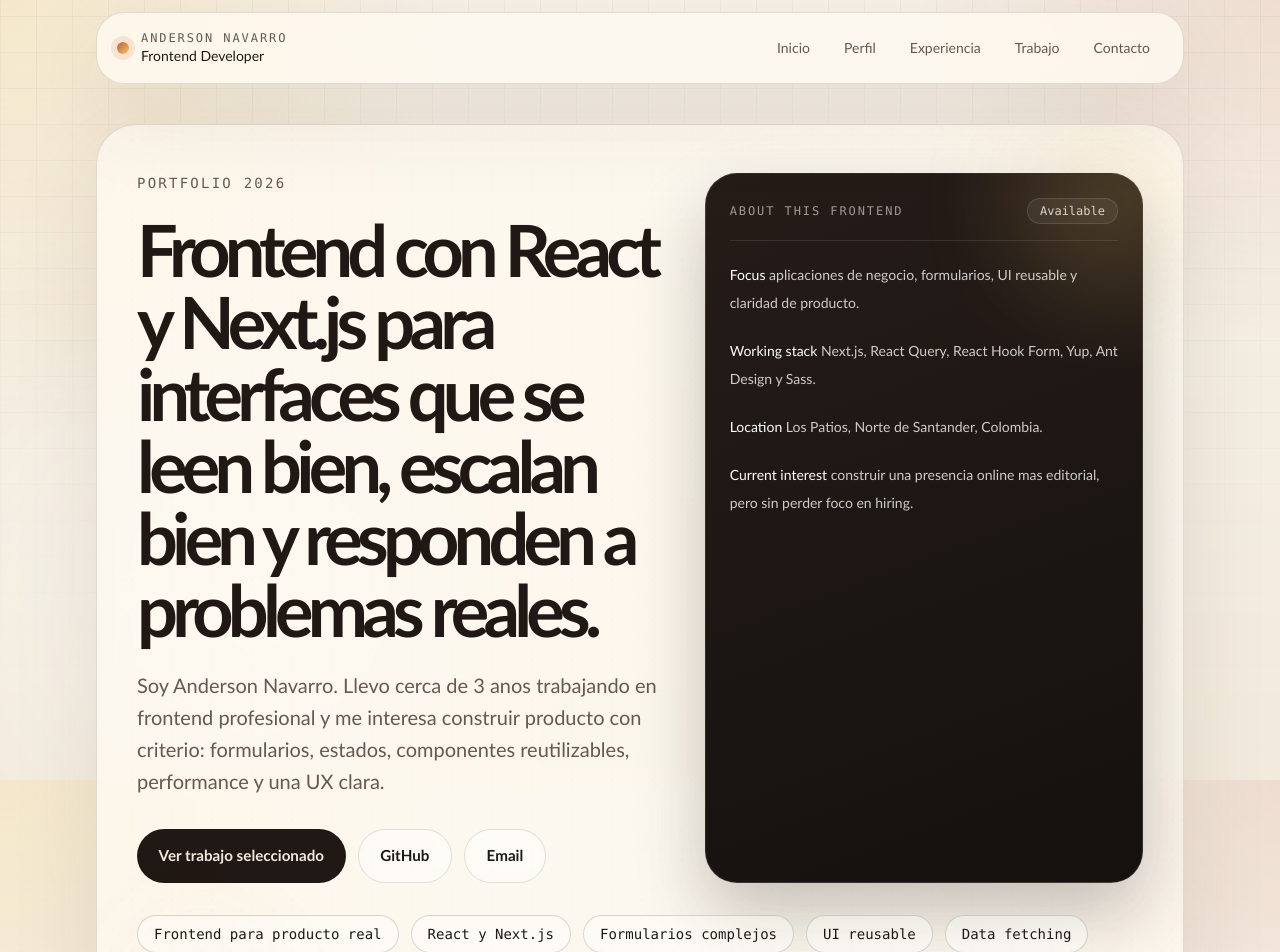
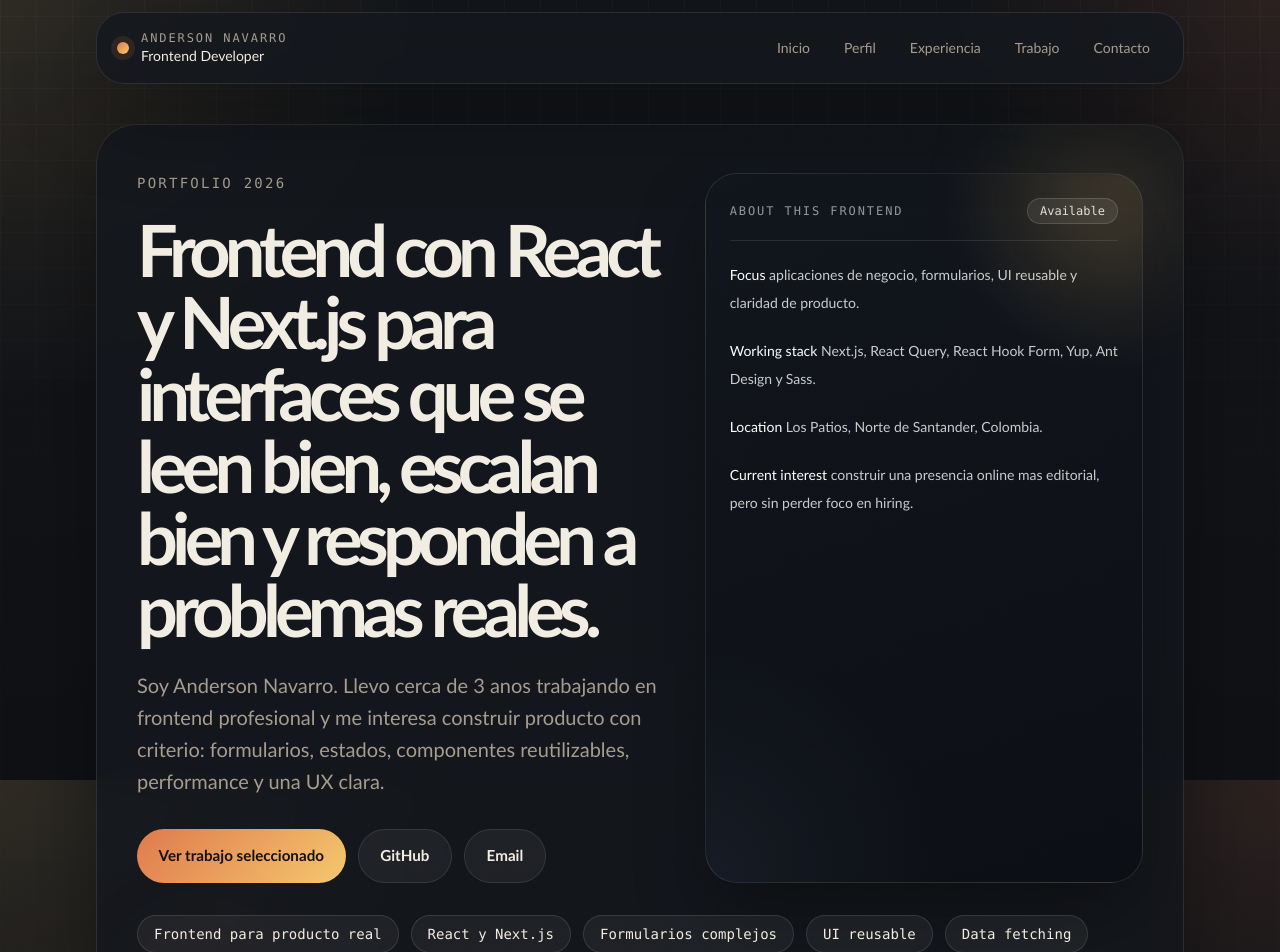
Before and after one commit to andersonNB/anderson-portfolio, a Next.js app: page / in a window 1280 px wide. Shown: the part 20-972 px from the top of the page. Built offline with nearby package versions, Linux system fonts and the light colour scheme.

Commit message:
feat: add dark editorial palette (#4)
Co-authored-by: AndersonnbNE <a.navarro@nelumbo.com.co>

```diff
--- a/src/app/globals.css
+++ b/src/app/globals.css
@@ -1,15 +1,15 @@
 @import "tailwindcss";
 
 :root {
-  --background: #f2eadc;
-  --foreground: #201814;
-  --surface: rgba(255, 250, 241, 0.78);
-  --surface-strong: #fbf4e8;
-  --muted: #65584f;
-  --line: rgba(22, 17, 15, 0.12);
-  --accent: #bd5b37;
-  --accent-soft: #f0c86d;
-  --panel-shadow: 0 30px 90px rgba(56, 37, 23, 0.1);
+  --background: #0f1115;
+  --foreground: #f2ede3;
+  --surface: rgba(20, 24, 30, 0.86);
+  --surface-strong: #171c24;
+  --muted: #a59d90;
+  --line: rgba(255, 245, 230, 0.1);
+  --accent: #e07a4d;
+  --accent-soft: #f4c86f;
+  --panel-shadow: 0 30px 90px rgba(0, 0, 0, 0.32);
 }
 
 @theme inline {
@@ -33,10 +33,10 @@ body {
   color: var(--foreground);
   font-family: "Trebuchet MS", "Segoe UI", sans-serif;
   background-image:
-    radial-gradient(circle at top left, rgba(240, 200, 109, 0.24), transparent 30%),
-    radial-gradient(circle at top right, rgba(189, 91, 55, 0.14), transparent 24%),
-    radial-gradient(circle at 20% 80%, rgba(255, 255, 255, 0.56), transparent 28%),
-    linear-gradient(to bottom, rgba(255, 255, 255, 0.35), rgba(255, 255, 255, 0));
+    radial-gradient(circle at top left, rgba(244, 200, 111, 0.12), transparent 28%),
+    radial-gradient(circle at top right, rgba(224, 122, 77, 0.12), transparent 22%),
+    radial-gradient(circle at 50% 120%, rgba(87, 107, 149, 0.12), transparent 38%),
+    linear-gradient(to bottom, rgba(255, 255, 255, 0.02), rgba(255, 255, 255, 0));
 }
 
 body::before {
@@ -45,8 +45,8 @@ body::before {
   inset: 0;
   pointer-events: none;
   background-image:
-    linear-gradient(rgba(31, 20, 15, 0.04) 1px, transparent 1px),
-    linear-gradient(90deg, rgba(31, 20, 15, 0.04) 1px, transparent 1px);
+    linear-gradient(rgba(255, 245, 230, 0.03) 1px, transparent 1px),
+    linear-gradient(90deg, rgba(255, 245, 230, 0.03) 1px, transparent 1px);
   background-size: 36px 36px;
   mask-image: linear-gradient(to bottom, rgba(0, 0, 0, 0.9), transparent 92%);
 }
@@ -57,7 +57,7 @@ a {
 }
 
 ::selection {
-  background: rgba(212, 87, 46, 0.18);
+  background: rgba(224, 122, 77, 0.28);
 }
 
 .grain {
@@ -70,9 +70,9 @@ a {
   inset: 0;
   pointer-events: none;
   background-image:
-    radial-gradient(rgba(22, 17, 15, 0.08) 0.6px, transparent 0.8px);
+    radial-gradient(rgba(255, 245, 230, 0.08) 0.6px, transparent 0.8px);
   background-size: 10px 10px;
-  opacity: 0.4;
+  opacity: 0.2;
 }
 
 .section-card {
@@ -92,8 +92,8 @@ a {
 
 .lift-card:hover {
   transform: translateY(-4px);
-  border-color: rgba(189, 91, 55, 0.24);
-  box-shadow: 0 18px 40px rgba(42, 28, 18, 0.1);
+  border-color: rgba(224, 122, 77, 0.32);
+  box-shadow: 0 18px 40px rgba(0, 0, 0, 0.24);
 }
 
 .eyebrow {
@@ -103,15 +103,15 @@ a {
 }
 
 .retro-label {
-  border: 1px solid rgba(22, 17, 15, 0.16);
-  background: rgba(255, 255, 255, 0.42);
+  border: 1px solid rgba(255, 245, 230, 0.12);
+  background: rgba(255, 255, 255, 0.05);
   font-family: "Consolas", "Courier New", monospace;
 }
 
 .retro-label-dark {
-  border: 1px solid rgba(255, 255, 255, 0.12);
-  background: rgba(255, 255, 255, 0.06);
-  color: rgba(255, 255, 255, 0.8);
+  border: 1px solid rgba(255, 255, 255, 0.14);
+  background: rgba(255, 255, 255, 0.08);
+  color: rgba(255, 255, 255, 0.86);
   font-family: "Consolas", "Courier New", monospace;
 }
 
@@ -125,7 +125,7 @@ a {
   height: 0.75rem;
   border-radius: 999px;
   background: linear-gradient(135deg, var(--accent), var(--accent-soft));
-  box-shadow: 0 0 0 6px rgba(212, 87, 46, 0.12);
+  box-shadow: 0 0 0 6px rgba(224, 122, 77, 0.12);
 }
 
 .retro-number {
@@ -139,7 +139,7 @@ a {
 
 .retro-link:hover {
   border-color: var(--line);
-  background: rgba(255, 255, 255, 0.4);
+  background: rgba(255, 255, 255, 0.06);
   color: var(--foreground);
 }
 
@@ -167,17 +167,17 @@ a {
 }
 
 .cta-primary {
-  background: var(--foreground);
-  color: var(--background);
+  background: linear-gradient(135deg, var(--accent), var(--accent-soft));
+  color: #16110e;
 }
 
 .cta-secondary {
   border: 1px solid var(--line);
-  background: rgba(255, 255, 255, 0.42);
+  background: rgba(255, 255, 255, 0.05);
 }
 
 .cta-secondary:hover {
-  background: rgba(255, 255, 255, 0.72);
+  background: rgba(255, 255, 255, 0.1);
 }
 
 .terminal-card {
@@ -191,9 +191,10 @@ a {
 .editorial-panel {
   border: 1px solid rgba(255, 255, 255, 0.1);
   background:
-    radial-gradient(circle at top right, rgba(240, 200, 109, 0.1), transparent 24%),
-    linear-gradient(160deg, #251c18, #15110f);
-  box-shadow: 0 32px 70px rgba(17, 13, 10, 0.24);
+    radial-gradient(circle at top right, rgba(244, 200, 111, 0.1), transparent 24%),
+    radial-gradient(circle at bottom left, rgba(87, 107, 149, 0.12), transparent 28%),
+    linear-gradient(160deg, #12161d, #0c0f14);
+  box-shadow: 0 32px 70px rgba(0, 0, 0, 0.32);
 }
 
 .terminal-dot {
@@ -225,14 +226,14 @@ a {
 
 .project-link:hover {
   transform: translateY(-3px);
-  border-color: rgba(189, 91, 55, 0.24);
-  background: rgba(255, 255, 255, 0.62);
+  border-color: rgba(224, 122, 77, 0.28);
+  background: rgba(255, 255, 255, 0.08);
 }
 
 .quote-panel {
-  border: 1px solid rgba(22, 17, 15, 0.12);
+  border: 1px solid rgba(255, 245, 230, 0.1);
   background:
-    linear-gradient(180deg, rgba(255, 255, 255, 0.62), rgba(255, 255, 255, 0.36));
+    linear-gradient(180deg, rgba(255, 255, 255, 0.06), rgba(255, 255, 255, 0.03));
 }
 
 .contact-card {
@@ -242,7 +243,7 @@ a {
   justify-content: flex-start;
   border: 1px solid var(--line);
   border-radius: 1.5rem;
-  background: rgba(255, 255, 255, 0.46);
+  background: rgba(255, 255, 255, 0.04);
   padding: 1.35rem;
 }
 
--- a/src/app/page.tsx
+++ b/src/app/page.tsx
@@ -255,7 +255,7 @@ export default function Home() {
           {editorialNotes.map((note) => (
             <article
               key={note.title}
-              className="lift-card section-card rounded-[1.75rem] px-5 py-5"
+              className="lift-card section-card rounded-[1.75rem] bg-[var(--surface-strong)] px-5 py-5"
             >
               <p className="eyebrow text-xs text-[var(--muted)]">Nota</p>
               <h3 className="mt-3 text-2xl font-semibold tracking-[-0.04em]">
@@ -278,7 +278,7 @@ export default function Home() {
           {experience.map((item) => (
             <article
               key={`${item.company}-${item.period}`}
-              className="timeline-card rounded-[1.8rem] border border-[var(--line)] bg-white/45 px-5 py-5"
+              className="timeline-card rounded-[1.8rem] border border-[var(--line)] bg-[var(--surface-strong)] px-5 py-5"
             >
               <p className="eyebrow text-xs text-[var(--muted)]">{item.period}</p>
               <h3 className="mt-3 text-2xl font-semibold tracking-[-0.04em]">
@@ -310,7 +310,7 @@ export default function Home() {
                 href={project.href}
                 target="_blank"
                 rel="noreferrer"
-                className="project-link block rounded-[1.75rem] border border-[var(--line)] bg-white/42 px-5 py-5"
+                className="project-link block rounded-[1.75rem] border border-[var(--line)] bg-[var(--surface-strong)] px-5 py-5"
               >
                 <div className="flex items-start justify-between gap-4">
                   <h3 className="text-2xl font-semibold tracking-[-0.04em]">
```
